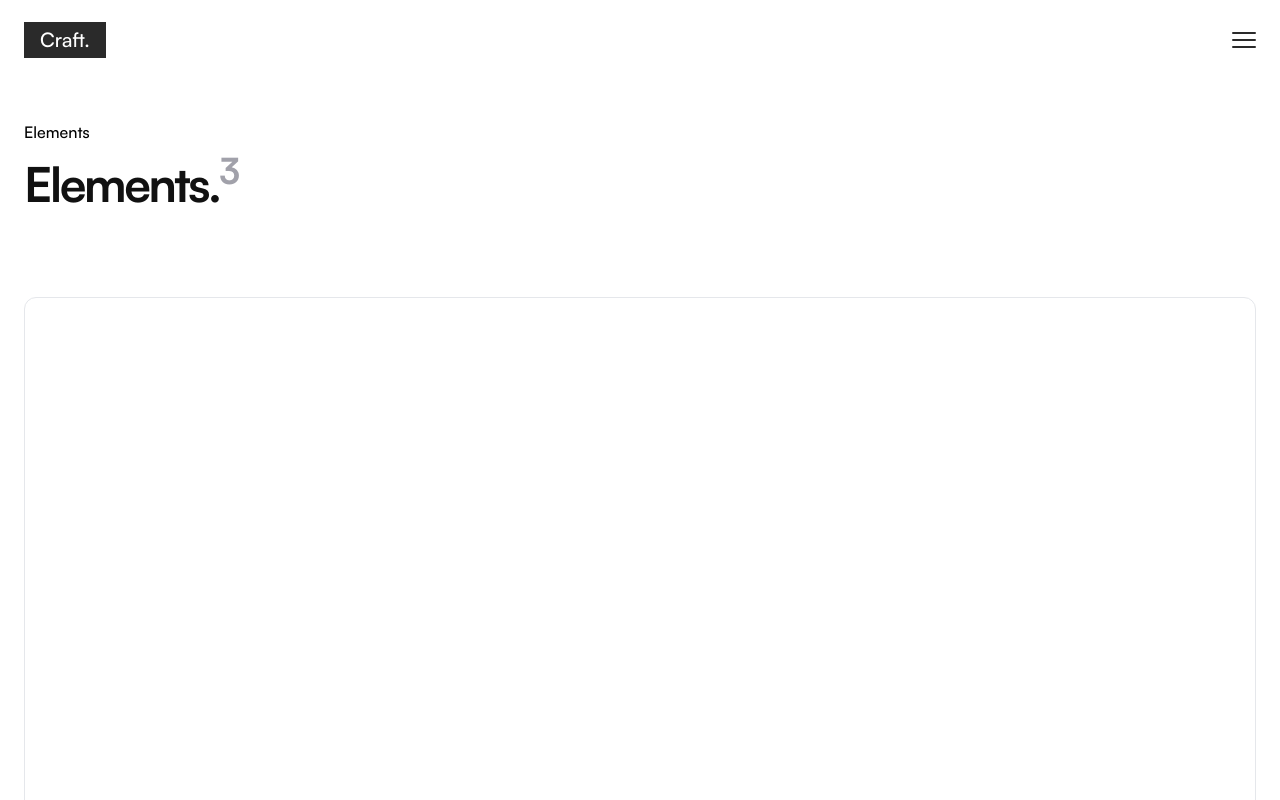
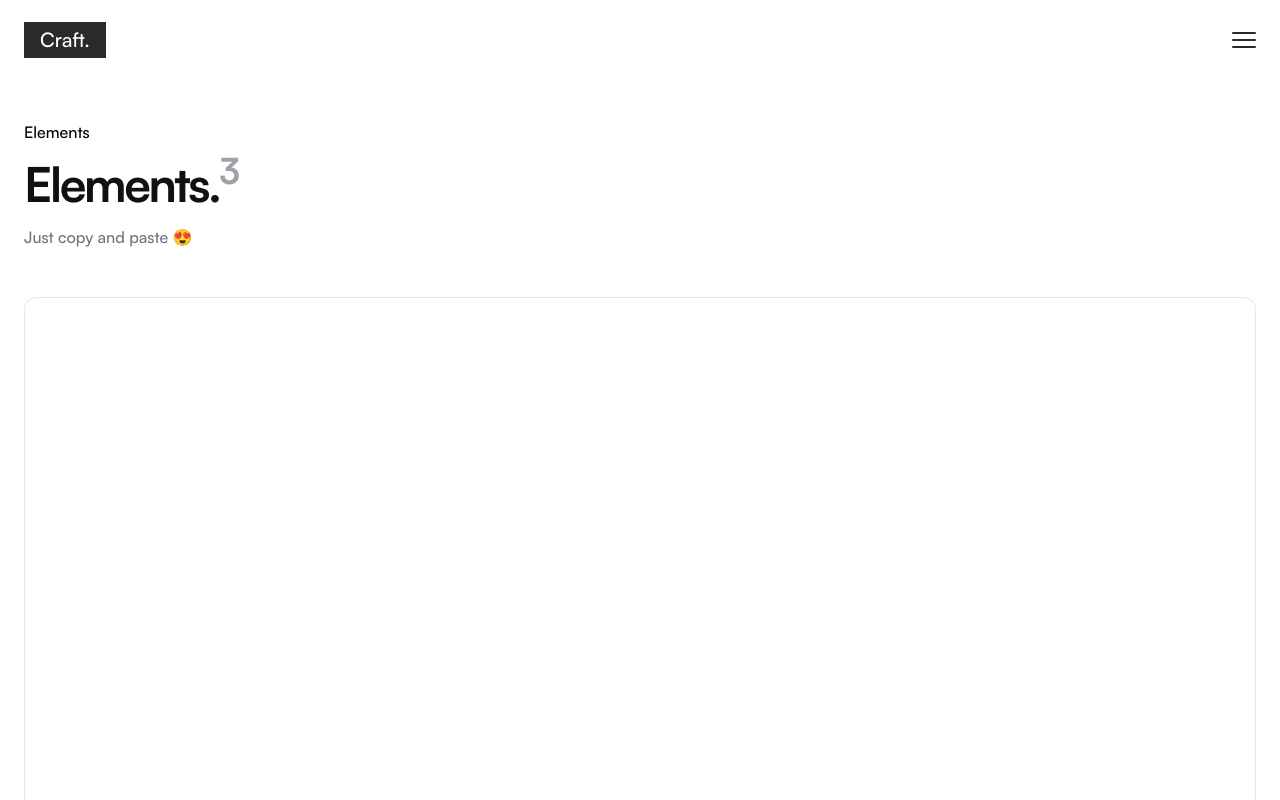
Before and after one commit to Jeff-Maina/craft, a Next.js app: page /elements in a window 1280 px wide. Shown: the top 800 px of the page. Built offline with nearby package versions, Linux system fonts and the light colour scheme.

Commit message:
add just copy and paste paragraph

```diff
--- a/src/app/layouts/PageLayout.tsx
+++ b/src/app/layouts/PageLayout.tsx
@@ -24,7 +24,7 @@ const PageLayout: FC<ComponentProps> = ({ children, pageOptions }) => {
 
   return (
     <main className="p-6 pt-10 flex flex-col min-h-screen">
-      <header className="flex flex-col gap-4  pb-10">
+      <header className="flex flex-col gap-4">
         <div className="font-satoshi-medium flex items-center gap-3">
           <Link href={`/${path}`}>{category}</Link>{" "}
           <span>{!isMainPage && "/"}</span>
@@ -33,6 +33,7 @@ const PageLayout: FC<ComponentProps> = ({ children, pageOptions }) => {
         <h1 className="font-satoshi-bold text-5xl text-[#111] tracking-tighter">
           {page}.<sup className="text-4xl text-zinc-400">{componentCount}</sup>
         </h1>
+        <p  className="font-satoshi-medium text-zinc-500">Just copy and paste 😍</p>
       </header>
       <br />
       <br />
```
